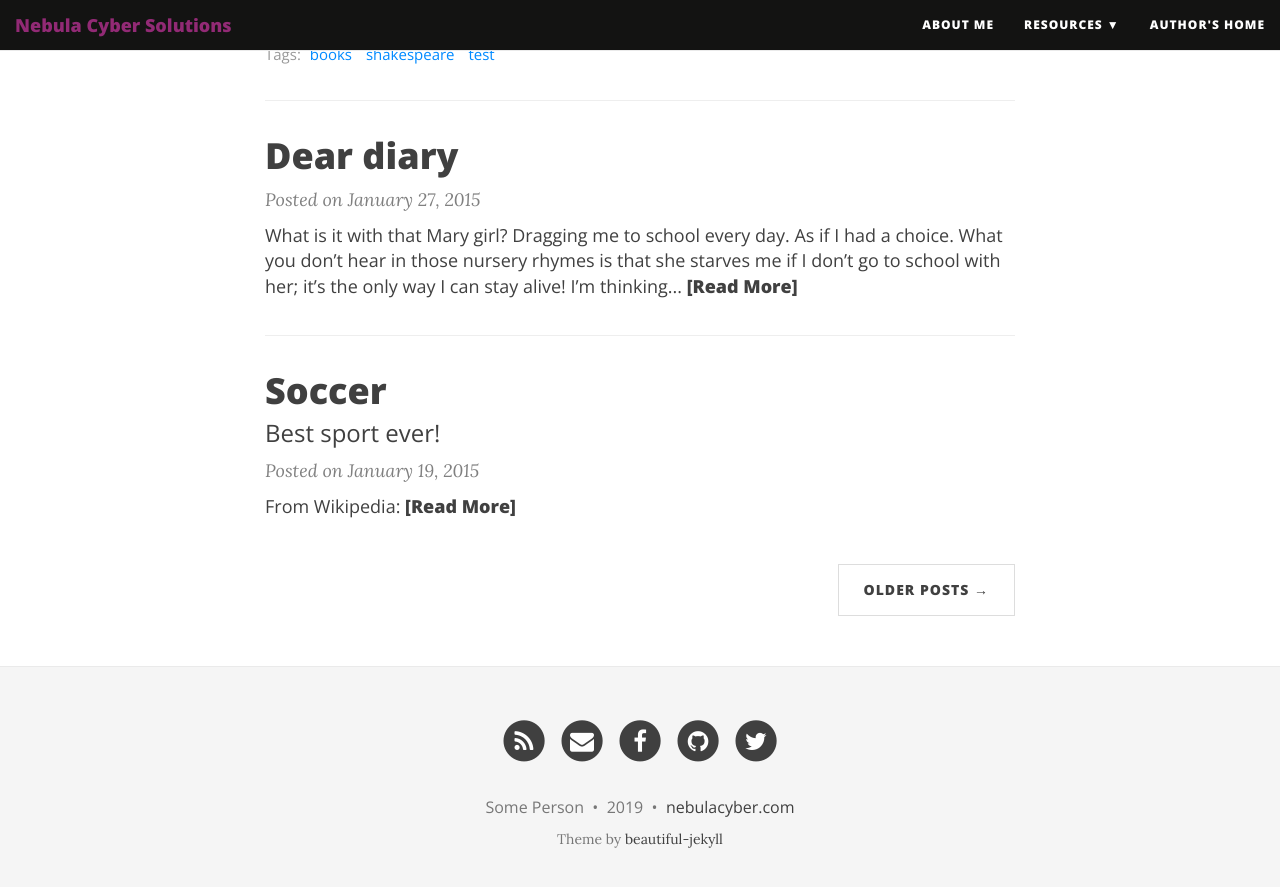
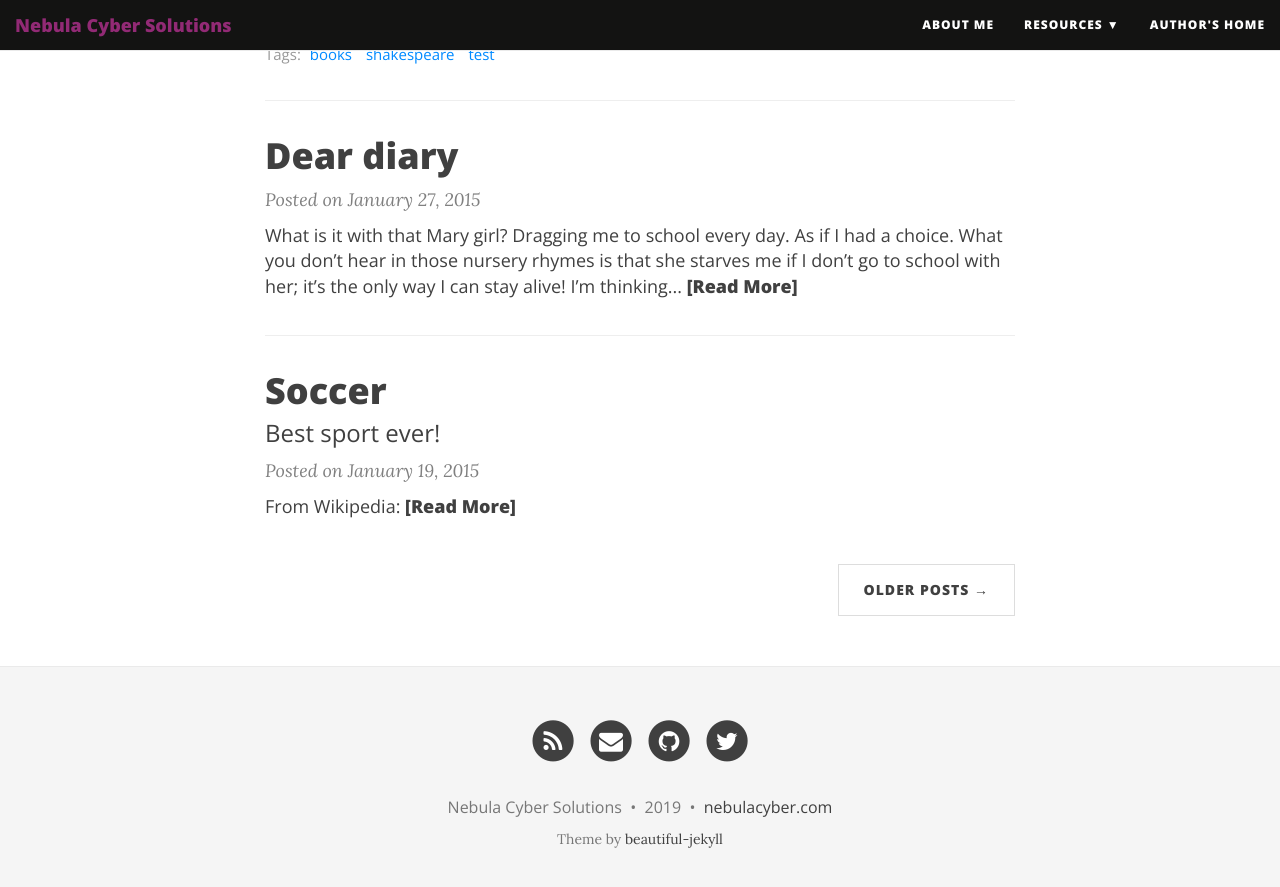
Before and after one commit to NebulaCyberSolutions/blog, a Jekyll site: the page built from index.html, in a window 1280 px wide and 900 px high, scrolled down 1222 px. Shown: the top 887 px of the window. Built offline with Jekyll 4.4.1, drawn with Linux system fonts in a browser that asks for light colours; nearby versions of some CDN libraries; the list of posts is cut into pages by our own code; part of the change alters nothing that is shown.

```diff
--- a/_config.yml
+++ b/_config.yml
@@ -27,8 +27,8 @@ navbar-links:
   Resources:
     - Beautiful Jekyll: "http://deanattali.com/beautiful-jekyll/"
     - Learn markdown: "http://www.markdowntutorial.com/"
-    - GitHub Pages: "https://pages.github.com/"
-  Author's home: "http://deanattali.com"
+      #    - GitHub Pages: "https://pages.github.com/"
+  Author's home: "https://nebulacyber.com"
 
 # Image to show in the navigation bar - image must be a square (width = height)
 # Remove this parameter if you don't want an image in the navbar
@@ -63,7 +63,7 @@ footer-link-col: "#404040"
 # Change all these values or delete the ones you don't want.
 # Important: you must keep the "name" parameter, everything else you can remove
 author:
-  name: Some Person
+  name: Nebula Cyber Solutions
 
 # Select your active Social Network Links.
 # Uncomment the links you want to show in the footer and add your information to each link.
@@ -71,10 +71,10 @@ author:
 # If you want to add a new link that isn't here, you'll need to also edit the file _data/SocialNetworks.yml
 social-network-links:
   rss: true
-  email: "someone@example.com"
-  facebook: daattali
-  github: daattali
-  twitter: daattali
+  email: "hello@nebulacyber.com"
+  #  facebook: daattali
+  github: NebulaCyberSolutions
+  twitter: NebulaCyber
 #  reddit: yourname
 #  google-plus: +DeanAttali
 #  linkedin: daattali
```
